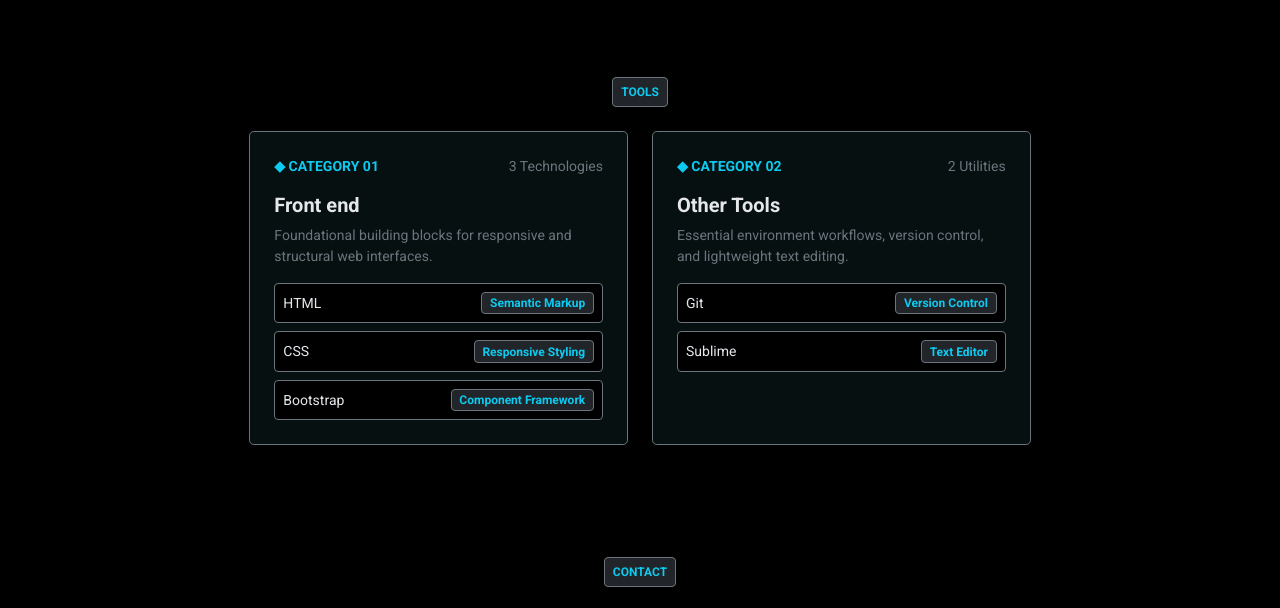
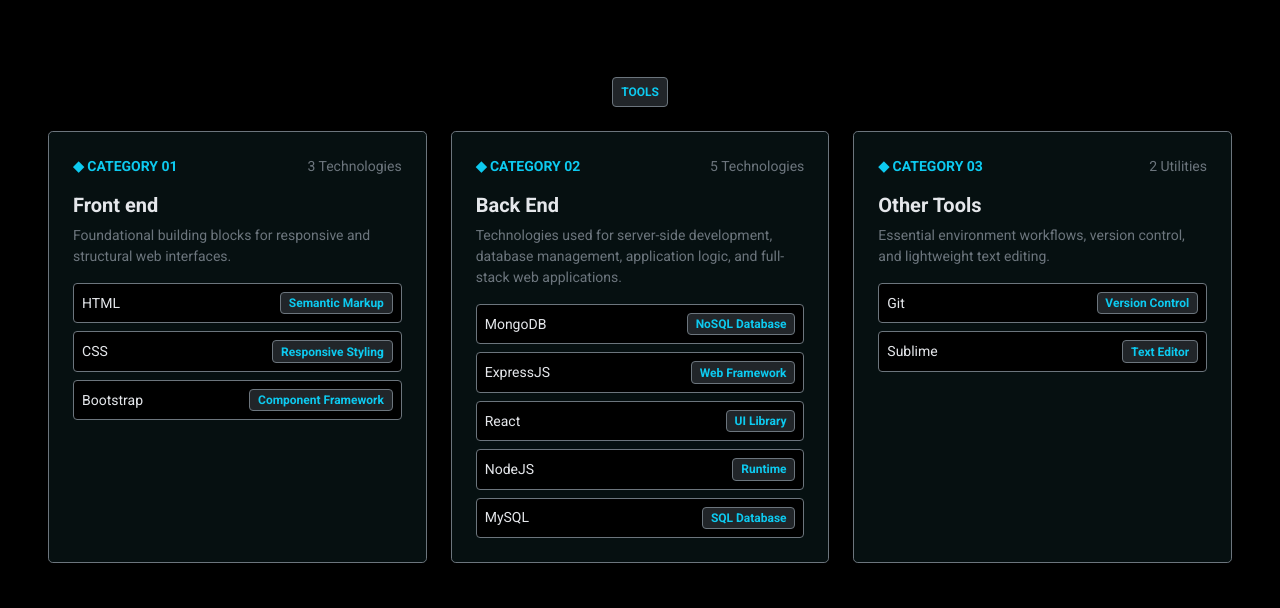
Before and after one commit to ezekieljf/webportfolio, a plain HTML site: page index.html in a window 1280 px wide. Shown: the part 1820-2428 px from the top of the page. Drawn offline with nearby package versions, Linux system fonts and the light colour scheme; grey boxes are pictures that could not be loaded.

Commit message:
Added backend tools

```diff
--- a/index.html
+++ b/index.html
@@ -427,6 +427,54 @@
 
 	            </div>
 
+	            <div class="col-12 col-md-6 col-lg-4 mb-3">
+
+	                <div class="card h-100 border-secondary rounded-3 card-change">
+
+	                    <div class="card-body p-4">
+
+	                        <div class="d-flex justify-content-between mb-3">
+	                            <small class="text-info fw-bold">◆ CATEGORY 02</small>
+	                            <small class="text-secondary">5 Technologies</small>
+	                        </div>
+
+	                        <h5 class="fw-bold">Back End</h5>
+
+	                        <p class="text-secondary small">
+	                            Technologies used for server-side development, database
+	                            management, application logic, and full-stack web applications.
+	                        </p>
+
+	                        <div class="d-flex justify-content-between align-items-center border border-secondary rounded p-2 mb-2 tools-color">
+	                            <span class="small">MongoDB</span>
+	                            <span class="badge bg-dark text-info border border-secondary">NoSQL Database</span>
+	                        </div>
+
+	                        <div class="d-flex justify-content-between align-items-center border border-secondary rounded p-2 mb-2 tools-color">
+	                            <span class="small">ExpressJS</span>
+	                            <span class="badge bg-dark text-info border border-secondary">Web Framework</span>
+	                        </div>
+
+	                        <div class="d-flex justify-content-between align-items-center border border-secondary rounded p-2 mb-2 tools-color">
+	                            <span class="small">React</span>
+	                            <span class="badge bg-dark text-info border border-secondary">UI Library</span>
+	                        </div>
+
+	                        <div class="d-flex justify-content-between align-items-center border border-secondary rounded p-2 mb-2 tools-color">
+	                            <span class="small">NodeJS</span>
+	                            <span class="badge bg-dark text-info border border-secondary">Runtime</span>
+	                        </div>
+
+	                        <div class="d-flex justify-content-between align-items-center border border-secondary rounded p-2 tools-color">
+	                            <span class="small">MySQL</span>
+	                            <span class="badge bg-dark text-info border border-secondary">SQL Database</span>
+	                        </div>
+
+	                    </div>
+	                </div>
+
+	            </div>
+
 
 	            <div class="col-12 col-md-6 col-lg-4 mb-3">
 
@@ -435,7 +483,7 @@
 	                    <div class="card-body p-4">
 
 	                        <div class="d-flex justify-content-between mb-3">
-	                            <small class="text-info fw-bold">◆ CATEGORY 02</small>
+	                            <small class="text-info fw-bold">◆ CATEGORY 03</small>
 	                            <small class="text-secondary">2 Utilities</small>
 	                        </div>
 
```
